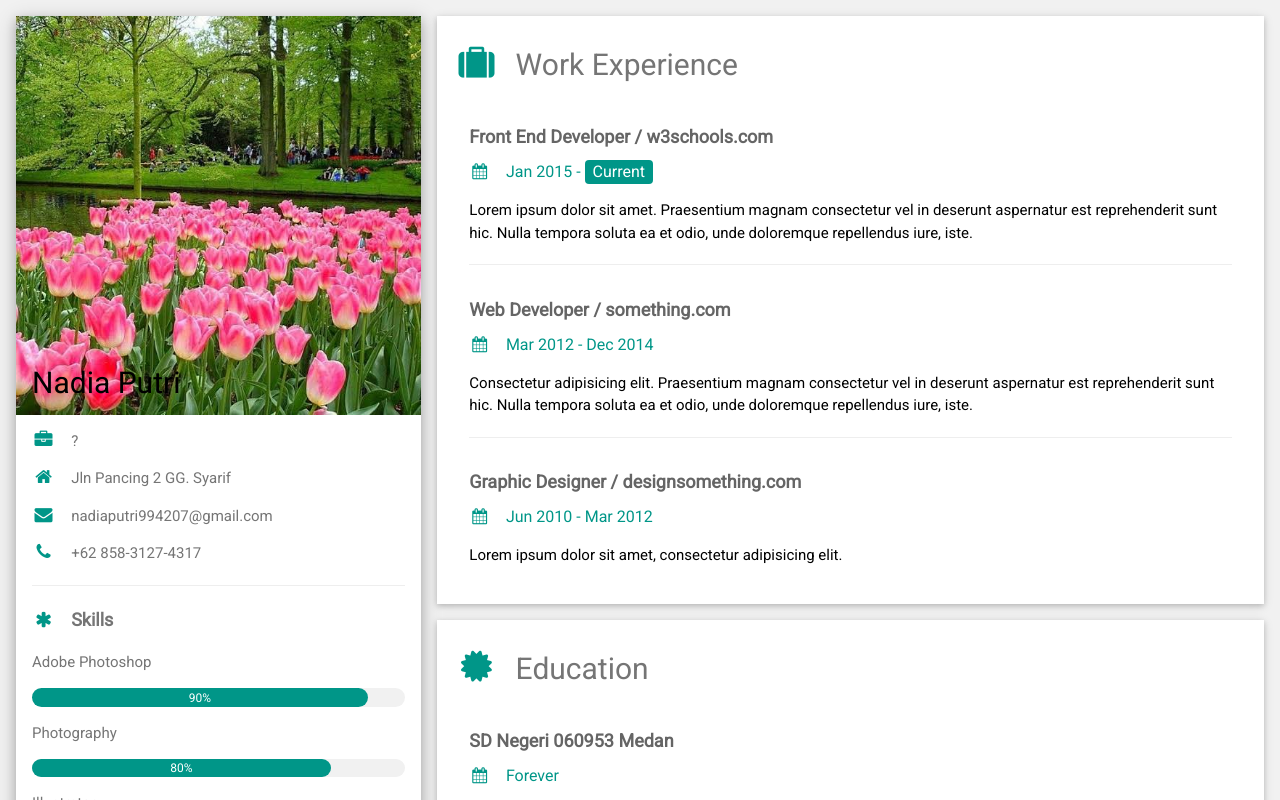
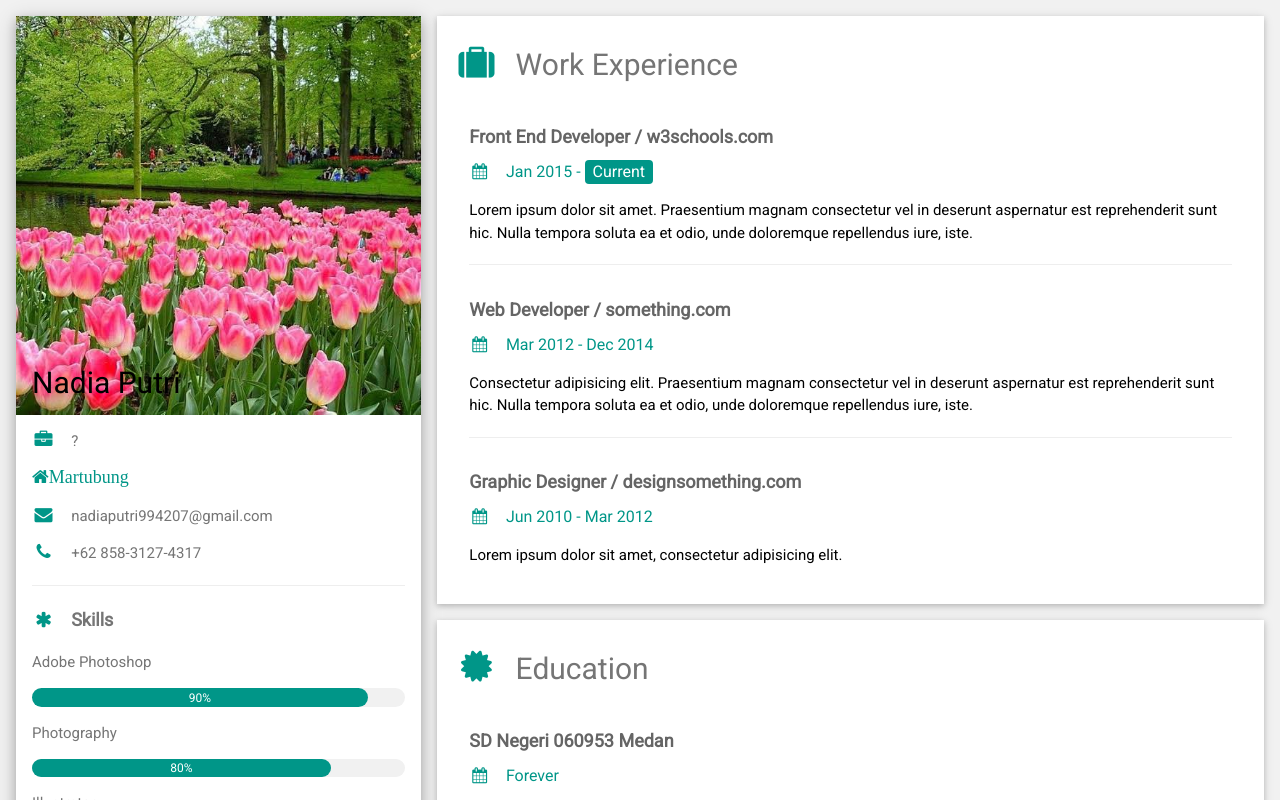
Before and after one commit to NadiaPutri06/Website, a plain HTML site: page index.html in a window 1280 px wide. Shown: the top 800 px of the page. Drawn offline with nearby package versions, Linux system fonts and the light colour scheme.

Commit message:
Update index.html

```diff
--- a/index.html
+++ b/index.html
@@ -31,7 +31,7 @@ html,body,h1,h2,h3,h4,h5,h6 {font-family: "Roboto", sans-serif}
         </div>
         <div class="w3-container">
           <p><i class="fa fa-briefcase fa-fw w3-margin-right w3-large w3-text-teal"></i>?</p>
-          <p><i class="fa fa-home fa-fw w3-margin-right w3-large w3-text-teal"></i>Jln Pancing 2 GG. Syarif</p>
+          <p><i class="fa fa-home fa-fw w3-margin-right w3-large w3-text-teal">Martubung</i></p>
           <p><i class="fa fa-envelope fa-fw w3-margin-right w3-large w3-text-teal"></i>nadiaputri994207@gmail.com</p>
           <p><i class="fa fa-phone fa-fw w3-margin-right w3-large w3-text-teal"></i>+62 858-3127-4317</p>
           <hr>
```
